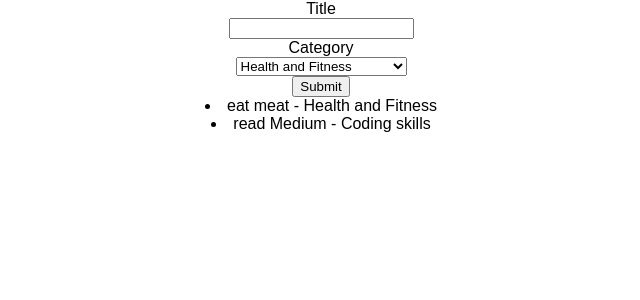
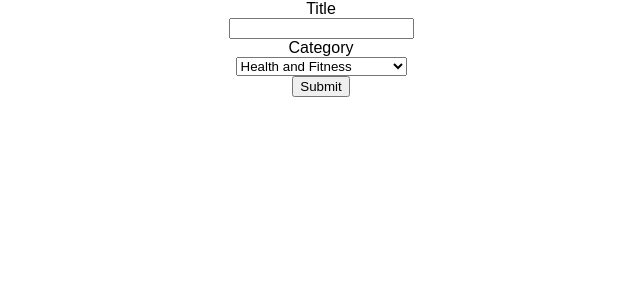
Before and after one commit to ali1129js/projectmanagerreactjs, a React (Create React App) app: page / in a window 1280 px wide. Shown: the top 300 px of the page, without its empty margins (319-959 px from the left). Built offline with nearby package versions, Linux system fonts and the light colour scheme.

Commit message:
setState callback to send data up , clean up, all functional

```diff
--- a/src/App.css
+++ b/src/App.css
@@ -1,18 +1,18 @@
+/**
+ * @Author: Ali Ismail
+ * @Date:   2018-04-03T16:55:09+02:00
+ * @Last modified by:   Ali Ismail
+ * @Last modified time: 2018-04-03T16:55:09+02:00
+ */
+
+
+
 .App {
   text-align: center;
 }
 
-.App-logo {
-  animation: App-logo-spin infinite 20s linear;
-  height: 80px;
-}
 
-.App-header {
-  background-color: #222;
-  height: 150px;
-  padding: 20px;
-  color: white;
-}
+
 
 .App-title {
   font-size: 1.5em;
@@ -21,8 +21,3 @@
 .App-intro {
   font-size: large;
 }
-
-@keyframes App-logo-spin {
-  from { transform: rotate(0deg); }
-  to { transform: rotate(360deg); }
-}
--- a/src/App.js
+++ b/src/App.js
@@ -2,7 +2,7 @@
  * @Author: Ali Ismail
  * @Date:   2018-04-02T08:51:13+02:00
  * @Last modified by:   Ali Ismail
- * @Last modified time: 2018-04-03T14:20:27+02:00
+ * @Last modified time: 2018-04-03T17:11:55+02:00
  */
 import React, { Component } from 'react';
 import './App.css';
@@ -16,26 +16,22 @@ class App extends Component {
     this.state = {
       projects: []
     }
+    this.addProject = this.addProject.bind(this);
   }
   componentWillMount(){
     this.setState({
-                projects:[
-                {
-                title: 'eat meat',
-                category: 'Health and Fitness',
-                color: 'blue'
-                  },
-                {
-                title: 'read Medium',
-                category: 'Coding skills',
-                color: 'red'
-                  }
-  ]});
+                projects:[]});
+  }
+  addProject(project){
+    console.log(project);
+    let projects = this.state.projects;
+    projects.push(project);
+    this.setState({projects:projects});
   }
   render() {
     return (
       <div className="App">
-        <AddProject />
+        <AddProject addProject={this.addProject}/>
         <Projects projects={this.state.projects}/>
       </div>
     );
--- a/src/Components/AddProject.js
+++ b/src/Components/AddProject.js
@@ -2,7 +2,7 @@
  * @Author: Ali Ismail
  * @Date:   2018-04-03T14:14:34+02:00
  * @Last modified by:   Ali Ismail
- * @Last modified time: 2018-04-03T15:30:04+02:00
+ * @Last modified time: 2018-04-03T17:02:59+02:00
  */
 import React, { Component } from 'react';
 class AddProject extends Component {
@@ -17,19 +17,22 @@ class AddProject extends Component {
   static defaultProps = {
     categories: ['Health and Fitness','Coding Skills','Knowledge Consumption','Entertainment']
   }
-  //setState takes a second parameter, a callback function! sending data up wink.
   handleSubmit(e){
     e.preventDefault();
-    if(this.refs.title.value === ''){
+    if (this.refs.title.value === ''){
     alert('Title is missing');
     } else {
     this.setState({newProject:
       {
+        id:Date.now(),
         title:this.refs.title.value,
-        category: this.refs.category.value
+        category: this.refs.category.value,
+        color: '#'+Math.floor(Math.random()*16777215).toString(16)
       }
+      //setState takes a second parameter, a callback function! sending data up wink.
     },function () {
       console.log(this.state);
+      this.props.addProject(this.state.newProject);
     });
   }
   }
```
